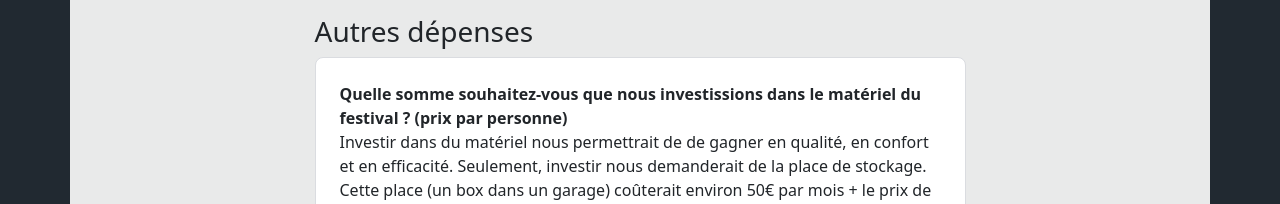
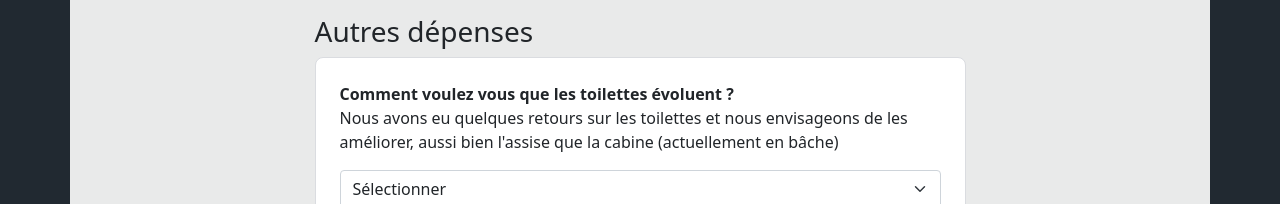
Before and after one commit to arnauddrain/opus-form, an Angular app: page / in a window 1280 px wide. Shown: the part 3539-3743 px from the top of the page. Built offline with nearby package versions, Linux system fonts and the light colour scheme; what @angular/fire, @sweetalert2/ngx-sweetalert2 would draw is missing.

Commit message:
toilettes

```diff
--- a/src/app/app.component.ts
+++ b/src/app/app.component.ts
@@ -243,6 +243,31 @@ export class AppComponent {
       label: 'Autres dépenses',
       questions: [
         {
+          id: 'toilettes',
+          label: 'Comment voulez vous que les toilettes évoluent ? ',
+          description:
+            "Nous avons eu quelques retours sur les toilettes et nous envisageons de les améliorer, aussi bien l'assise que la cabine (actuellement en bâche)",
+          options: [
+            { label: 'On ne change rien', value: 0 },
+            {
+              label: 'On construit une assise en bois + cuvette nous même',
+              value: 0.5,
+            },
+            {
+              label: 'On construit une cabine en bois',
+              value: 1.5,
+            },
+            {
+              label: 'On construit une assise en bois + cuvette + cabine',
+              value: 2,
+            },
+            {
+              label: 'On loue des toilettes sèches',
+              value: 4,
+            },
+          ],
+        },
+        {
           id: 'prix-materiel',
           label:
             'Quelle somme souhaitez-vous que nous investissions dans le matériel du festival ? (prix par personne)',
```
